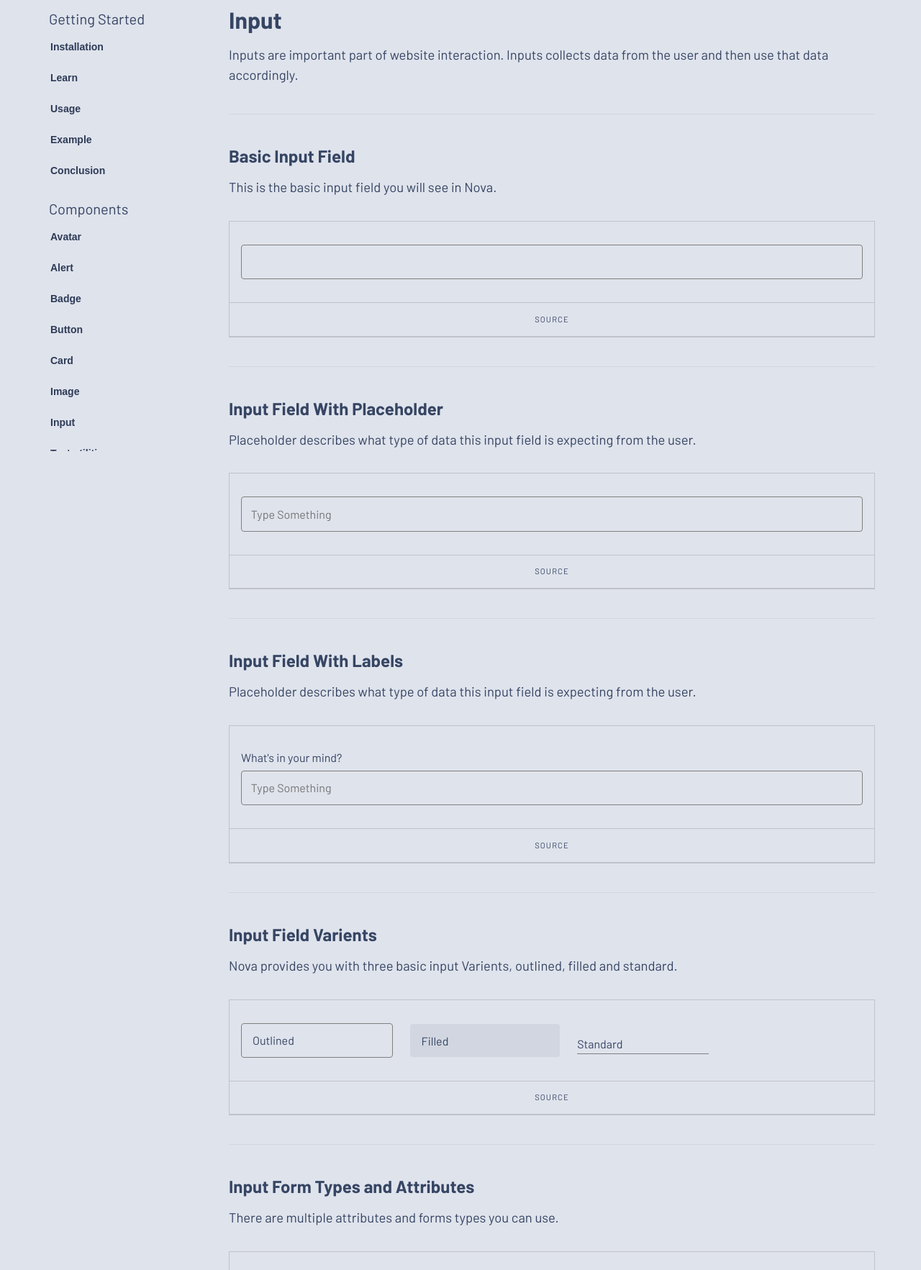
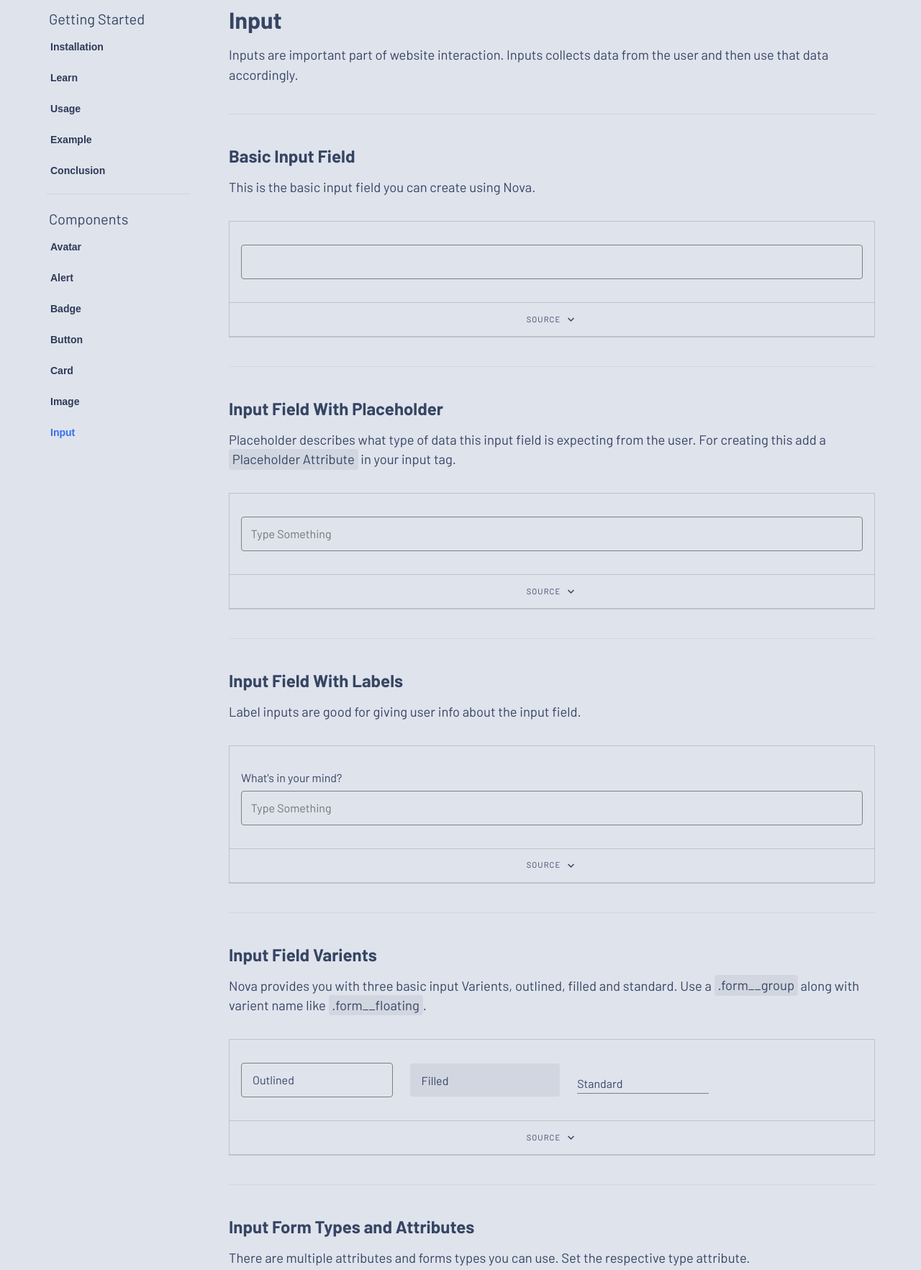
Before and after one commit to manish591/NovaUI, a plain HTML site: page pages/components/input/input.html in a window 1280 px wide. Shown: the part 156-1921 px from the top of the page at 72% size. Drawn offline with Linux system fonts and the light colour scheme; a web font is replaced by a local one.

Commit message:
updated input documentation

```diff
--- a/pages/components/input/input.html
+++ b/pages/components/input/input.html
@@ -14,6 +14,10 @@
     <link rel="stylesheet" href="/css/sidebar.css">
     <link rel="stylesheet" href="/css/comp-page.css">
     <link rel="stylesheet" href="./input.css">
+    <link
+    href="https://fonts.googleapis.com/icon?family=Material+Icons"
+    rel="stylesheet"
+    />
 </head>
 <body class="surface-one">
   <aside class="sidebar grid" id="sidenav-open">
@@ -53,7 +57,7 @@
             href="/pages/components/image/image.html"
             >Images</a
           ></li>
-          <li class="sidebar__list-item"><a
+          <li class="sidebar__list-item links--selected"><a
             href="/pages/components/input/input.html"
             >Input</a
           ></li>
@@ -152,7 +156,7 @@
   </header>
     <div class="component component--grid">
       <section class="sidenav flow-space">
-        <div class="sidenav__get-started">
+        <div class="sidenav__get-started sidenav--line-bottom">
           <h3 class="sidenav__title">Getting Started</h3>
           <ul class="sidenav__list">
             <li class="sidenav__items"><a href="/pages/intro.html" class="sidenav__items-link">Installation</a></li>
@@ -162,7 +166,7 @@
             <li class="sidenav__items"><a href="#">Conclusion</a></li>
           </ul>
         </div>
-        <div class="sidenav__components">
+        <div class="sidenav__components sidenav--line-bottom">
           <h3 class="sidenav__title">Components</h3>
           <ul class="sidenav__list">
             <li class="sidenav__items"><a href="/pages/components/avatar/avatar.html">Avatar</a></li>
@@ -181,7 +185,7 @@
             <li class="sidenav__items"><a href="/pages/components/image/image.html"
               >Image</a
             ></li>
-            <li class="sidenav__items"><a href="/pages/components/input/input.html"
+            <li class="sidenav__items links--selected"><a href="/pages/components/input/input.html"
               >Input</a
             ></li>
             <li class="sidenav__items"><a href="/pages/components/texts/text.html"
@@ -210,7 +214,7 @@
             ></li>
           </ul>
         </div>
-        <div class="sidenav__design-system">
+        <div class="sidenav__design-system sidenav--line-bottom">
           <h3 class="sidenav__title">Design System</h3>
         </div>
       </section>
@@ -222,7 +226,7 @@
           <div class="flow-space-2 space-bottom">
             <h3 class="feed__subtitle">Basic Input Field</h3>
             <p class="feed__text">
-              This is the basic input field you will see in Nova.
+              This is the basic input field you can create using Nova.
             </p>
             <div class="feed__component-display">
               <section class="feed__demo">
@@ -230,6 +234,7 @@
               </section>
               <div class="feed__source-display">
                 <button class="feed__code-source">Source</button>
+                <span class="material-icons icons-small">expand_more</span>
               </div>
               <div class="feed__code">
 
@@ -239,7 +244,7 @@
           <div class="flow-space-2 space-bottom">
             <h3 class="feed__subtitle">Input Field With Placeholder</h3>
             <p class="feed__text">
-              Placeholder describes what type of data this input field is expecting from the user.
+              Placeholder describes what type of data this input field is expecting from the user. For creating this add a <span class="text-mark">Placeholder Attribute</span> in your input tag.
             </p>
             <div class="feed__component-display">
               <section class="feed__demo">
@@ -247,6 +252,7 @@
               </section>
               <div class="feed__source-display">
                 <button class="feed__code-source">Source</button>
+                <span class="material-icons icons-small">expand_more</span>
               </div>
               <div class="feed__code">
 
@@ -256,7 +262,7 @@
           <div class="flow-space-2 space-bottom">
             <h3 class="feed__subtitle">Input Field With Labels</h3>
             <p class="feed__text">
-              Placeholder describes what type of data this input field is expecting from the user.
+              Label inputs are good for giving user info about the input field.
             </p>
             <div class="feed__component-display">
               <section class="feed__demo">
@@ -267,6 +273,7 @@
               </section>
               <div class="feed__source-display">
                 <button class="feed__code-source">Source</button>
+                <span class="material-icons icons-small">expand_more</span>
               </div>
               <div class="feed__code">
 
@@ -276,7 +283,7 @@
           <div class="flow-space-2 space-bottom">
             <h3 class="feed__subtitle">Input Field Varients</h3>
             <p class="feed__text">
-              Nova provides you with three basic input Varients, outlined, filled and standard.
+              Nova provides you with three basic input Varients, outlined, filled and standard. Use a <span class="text-mark">.form__group</span> along with varient name like <span class="text-mark">.form__floating</span>.
             </p>
             <div class="feed__component-display">
               <section class="feed__demo feed__demo--flex">
@@ -295,6 +302,7 @@
               </section>
               <div class="feed__source-display">
                 <button class="feed__code-source">Source</button>
+                <span class="material-icons icons-small">expand_more</span>
               </div>
               <div class="feed__code">
 
@@ -304,7 +312,7 @@
           <div class="flow-space-2 space-bottom">
             <h3 class="feed__subtitle">Input Form Types and Attributes</h3>
             <p class="feed__text">
-              There are multiple attributes and forms types you can use.
+              There are multiple attributes and forms types you can use. Set the respective type attribute.
             </p>
             <div class="feed__component-display">
               <section class="feed__demo gutter-temp">
@@ -321,6 +329,7 @@
               </section>
               <div class="feed__source-display">
                 <button class="feed__code-source">Source</button>
+                <span class="material-icons icons-small">expand_more</span>
               </div>
               <div class="feed__code">
 
@@ -347,6 +356,7 @@
               </section>
               <div class="feed__source-display">
                 <button class="feed__code-source">Source</button>
+                <span class="material-icons icons-small">expand_more</span>
               </div>
               <div class="feed__code">
 
```
